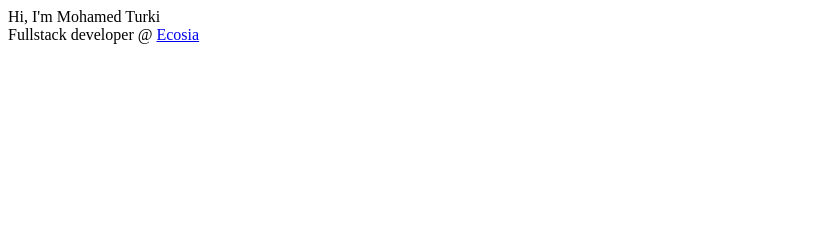
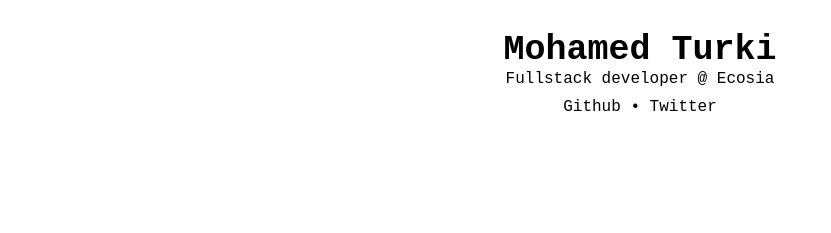
Before and after one commit to mohamedturki/mohamedturki.github.io, a plain HTML site: page index.html in a window 1280 px wide. Shown: the whole page, without its empty margins (0-831 px from the left). Drawn offline with Linux system fonts and the light colour scheme.

Commit message:
Add basic styles.

```diff
--- a/index.html
+++ b/index.html
@@ -3,9 +3,41 @@
     <head>
         <meta charset="utf-8">
         <title>Mohamed Turki - Fullstack developer</title>
+        <meta name="viewport" content="width=device-width, initial-scale=1, minimum-scale=1, maximum-scale=1">
+        <style media="screen">
+            .container {
+                height: 200px;
+                margin-top: 30px;
+                text-align: center;
+            }
+            .headline,
+            p,
+            a {
+                margin-top: 0;
+                margin-bottom: 0;
+                font-family: monospace, sans-serif;
+            }
+            .headline {
+                font-size: 35px;
+            }
+            .socialmedia {
+                padding-top: 10px;
+            }
+            a {
+                text-decoration: none;
+                color: #000;
+            }
+        </style>
     </head>
     <body>
-        Hi, I'm Mohamed Turki<br>
-        Fullstack developer @ <a href="https://ecosia.org/">Ecosia</a>
+        <div class="container">
+            <h3 class="headline">Mohamed Turki</h3>
+            <p class="subheadline">
+                Fullstack developer @ <a href="https://ecosia.org/">Ecosia</a>
+            </p>
+            <p class="socialmedia">
+                <a target="_blank" href="https://github.com/mohamedturki">Github</a> • <a target="_blank" href="https://twitter.com/mturki_">Twitter</a>
+            </p>
+        </div>
     </body>
 </html>
```
